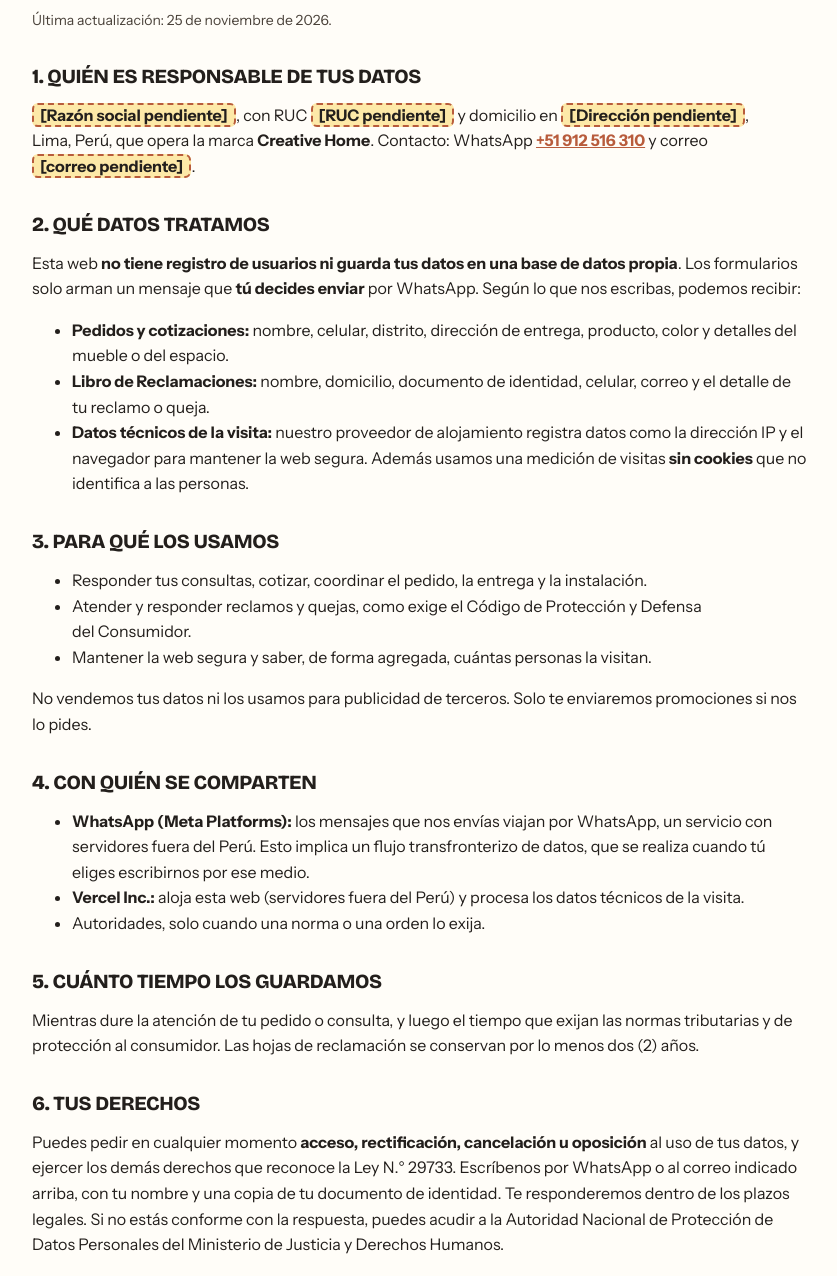
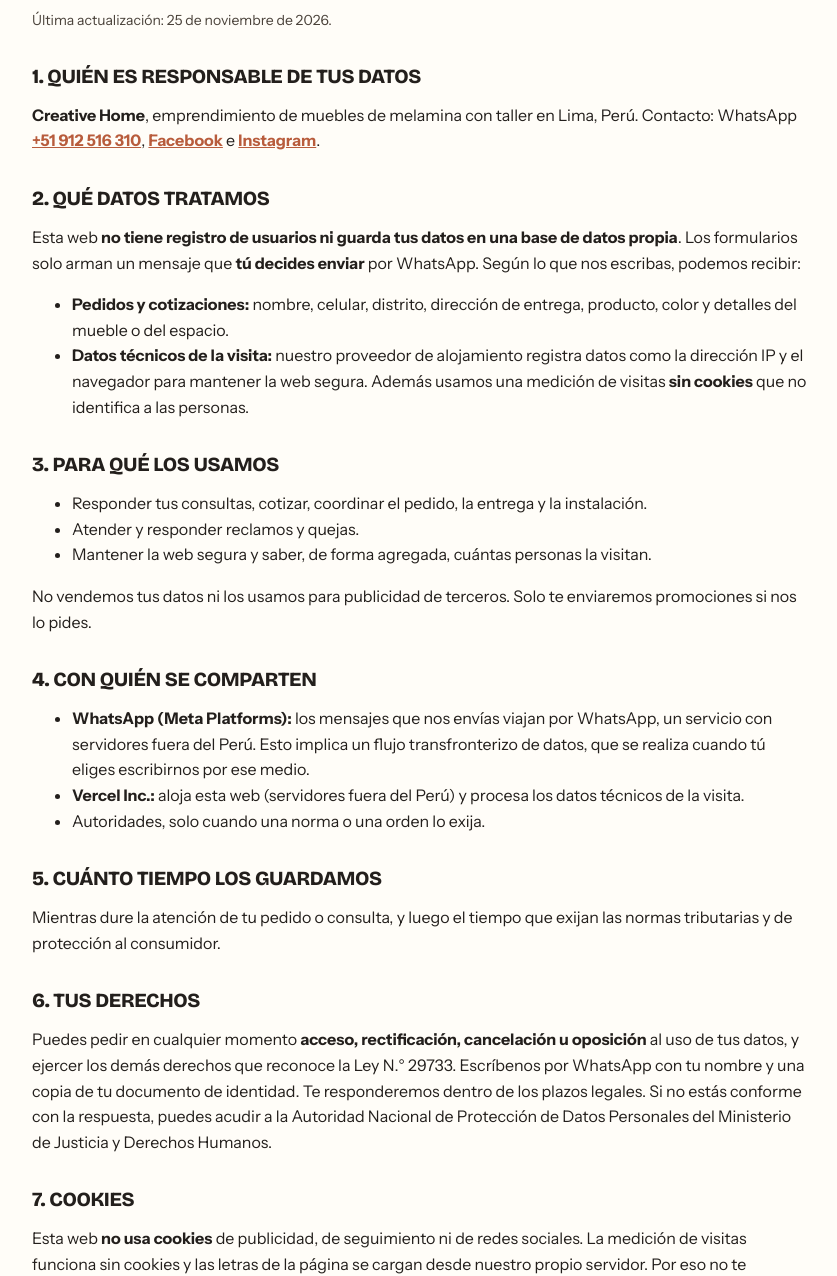
Before and after one commit to jorgelvl133/CREATIVE-HOME-WEB, a plain HTML site: page privacidad.html in a window 1280 px wide. Shown: the part 204-1480 px from the top of the page, without its empty margins (220-1057 px from the left). Drawn offline with Linux system fonts and the light colour scheme.

Commit message:
Ocultar Libro de Reclamaciones hasta tener RUC; privacidad para emprendimiento
- .vercelignore: el Libro de Reclamaciones queda guardado pero no se publica
- Política de privacidad sin datos de empresa pendientes
- Se quitan los enlaces al Libro en el pie, la 404 y el sitemap

Co-Authored-By: Claude Opus 5.5 <noreply@anthropic.com>

```diff
--- a/privacidad.html
+++ b/privacidad.html
@@ -19,20 +19,19 @@
 <p class="nt">Última actualización: 25 de noviembre de 2026.</p>
 
 <h2>1. Quién es responsable de tus datos</h2>
-<p><span class="pend">[Razón social pendiente]</span>, con RUC <span class="pend">[RUC pendiente]</span> y domicilio en <span class="pend">[Dirección pendiente]</span>, Lima, Perú, que opera la marca <b>Creative Home</b>. Contacto: WhatsApp <a href="https://wa.me/51912516310" target="_blank" rel="noopener">+51 912 516 310</a> y correo <span class="pend">[correo pendiente]</span>.</p>
+<p><b>Creative Home</b>, emprendimiento de muebles de melamina con taller en Lima, Perú. Contacto: WhatsApp <a href="https://wa.me/51912516310" target="_blank" rel="noopener">+51 912 516 310</a>, <a href="https://www.facebook.com/creativehomelima" target="_blank" rel="noopener">Facebook</a> e <a href="https://www.instagram.com/creativehome.peru/" target="_blank" rel="noopener">Instagram</a>.</p>
 
 <h2>2. Qué datos tratamos</h2>
 <p>Esta web <b>no tiene registro de usuarios ni guarda tus datos en una base de datos propia</b>. Los formularios solo arman un mensaje que <b>tú decides enviar</b> por WhatsApp. Según lo que nos escribas, podemos recibir:</p>
 <ul>
 <li><b>Pedidos y cotizaciones:</b> nombre, celular, distrito, dirección de entrega, producto, color y detalles del mueble o del espacio.</li>
-<li><b>Libro de Reclamaciones:</b> nombre, domicilio, documento de identidad, celular, correo y el detalle de tu reclamo o queja.</li>
 <li><b>Datos técnicos de la visita:</b> nuestro proveedor de alojamiento registra datos como la dirección IP y el navegador para mantener la web segura. Además usamos una medición de visitas <b>sin cookies</b> que no identifica a las personas.</li>
 </ul>
 
 <h2>3. Para qué los usamos</h2>
 <ul>
 <li>Responder tus consultas, cotizar, coordinar el pedido, la entrega y la instalación.</li>
-<li>Atender y responder reclamos y quejas, como exige el Código de Protección y Defensa del Consumidor.</li>
+<li>Atender y responder reclamos y quejas.</li>
 <li>Mantener la web segura y saber, de forma agregada, cuántas personas la visitan.</li>
 </ul>
 <p>No vendemos tus datos ni los usamos para publicidad de terceros. Solo te enviaremos promociones si nos lo pides.</p>
@@ -45,10 +44,10 @@
 </ul>
 
 <h2>5. Cuánto tiempo los guardamos</h2>
-<p>Mientras dure la atención de tu pedido o consulta, y luego el tiempo que exijan las normas tributarias y de protección al consumidor. Las hojas de reclamación se conservan por lo menos dos (2) años.</p>
+<p>Mientras dure la atención de tu pedido o consulta, y luego el tiempo que exijan las normas tributarias y de protección al consumidor.</p>
 
 <h2>6. Tus derechos</h2>
-<p>Puedes pedir en cualquier momento <b>acceso, rectificación, cancelación u oposición</b> al uso de tus datos, y ejercer los demás derechos que reconoce la Ley N.° 29733. Escríbenos por WhatsApp o al correo indicado arriba, con tu nombre y una copia de tu documento de identidad. Te responderemos dentro de los plazos legales. Si no estás conforme con la respuesta, puedes acudir a la Autoridad Nacional de Protección de Datos Personales del Ministerio de Justicia y Derechos Humanos.</p>
+<p>Puedes pedir en cualquier momento <b>acceso, rectificación, cancelación u oposición</b> al uso de tus datos, y ejercer los demás derechos que reconoce la Ley N.° 29733. Escríbenos por WhatsApp con tu nombre y una copia de tu documento de identidad. Te responderemos dentro de los plazos legales. Si no estás conforme con la respuesta, puedes acudir a la Autoridad Nacional de Protección de Datos Personales del Ministerio de Justicia y Derechos Humanos.</p>
 
 <h2>7. Cookies</h2>
 <p>Esta web <b>no usa cookies</b> de publicidad, de seguimiento ni de redes sociales. La medición de visitas funciona sin cookies y las letras de la página se cargan desde nuestro propio servidor. Por eso no te mostramos un aviso de cookies. Si en el futuro usamos cookies que traten datos personales, te pediremos tu consentimiento antes.</p>
@@ -62,6 +61,6 @@
 <h2>10. Cambios</h2>
 <p>Si cambiamos esta política, publicaremos la nueva versión en esta página con su fecha de actualización.</p>
 </div></main>
-<footer><div class="w"><span>© 2026 Creative Home</span><span><a href="/libro-de-reclamaciones.html">Libro de Reclamaciones</a> · <a href="/">Inicio</a></span></div></footer>
+<footer><div class="w"><span>© 2026 Creative Home</span><span><a href="/">Inicio</a></span></div></footer>
 </body>
 </html>
--- a/sitemap.xml
+++ b/sitemap.xml
@@ -1,6 +1,5 @@
 <?xml version="1.0" encoding="UTF-8"?>
 <urlset xmlns="http://www.sitemaps.org/schemas/sitemap/0.9">
   <url><loc>https://creativehomeperu.vercel.app/</loc><lastmod>2026-11-25</lastmod><priority>1.0</priority></url>
-  <url><loc>https://creativehomeperu.vercel.app/libro-de-reclamaciones.html</loc><lastmod>2026-11-25</lastmod><priority>0.3</priority></url>
   <url><loc>https://creativehomeperu.vercel.app/privacidad.html</loc><lastmod>2026-11-25</lastmod><priority>0.3</priority></url>
 </urlset>
```
Also changed, not shown: 404.html (+1 -1 lines), index.html (+1 -1 lines), 1 other file.
